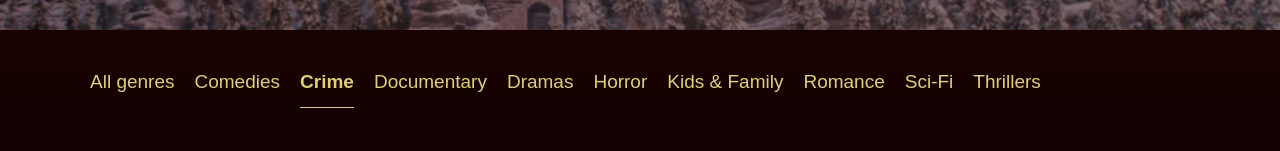
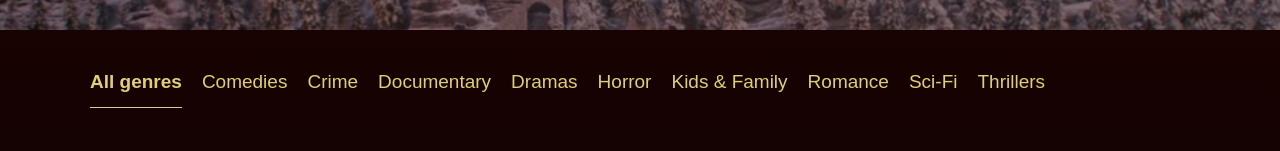
Before and after one commit to sylvan008/264575-what-to-watch-8, a React (Create React App) app in the folder project/: page / in a window 1280 px wide. Shown: the part 560-711 px from the top of the page. Built offline with nearby package versions, Linux system fonts and the light colour scheme.

Commit message:
Подключит redux в main-page

```diff
--- a/project/src/components/app/app.tsx
+++ b/project/src/components/app/app.tsx
@@ -14,12 +14,11 @@ const SIMILAR_MOVIE_COUNT = 4;
 
 function App(props: PropsType): JSX.Element {
   const {promo, films, reviews} = props;
-
   return (
     <BrowserRouter>
       <Switch>
         <Route exact path={AppRoute.Main}>
-          <MainPage promo={promo} films={films} />;
+          <MainPage promo={promo} />;
         </Route>
         <PrivateRoute
           exact
--- a/project/src/components/genres-list/genres-list.tsx
+++ b/project/src/components/genres-list/genres-list.tsx
@@ -1,8 +1,9 @@
+import {MouseEvent} from 'react';
 import {PropsType} from './types';
 
 const ACTIVE_CLASS = 'catalog__genres-item--active';
 
-function GenresList({genres, activeGenre}: PropsType): JSX.Element {
+function GenresList({genres, activeGenre, onChangeGenre}: PropsType): JSX.Element {
   return (
     <ul className="catalog__genres-list">
       {genres.map((genre) => (
@@ -10,7 +11,12 @@ function GenresList({genres, activeGenre}: PropsType): JSX.Element {
           className={['catalog__genres-item', genre === activeGenre ? ACTIVE_CLASS : ''].join(' ')}
           key={genre}
         >
-          <a href="#" className="catalog__genres-link">{genre}</a>
+          <a href="#" className="catalog__genres-link" onClick={(e: MouseEvent<HTMLAnchorElement>) => {
+            e.preventDefault();
+            onChangeGenre(genre);}}
+          >
+            {genre}
+          </a>
         </li>
       ))}
     </ul>
--- a/project/src/components/genres-list/types.ts
+++ b/project/src/components/genres-list/types.ts
@@ -3,4 +3,5 @@ import {Genres} from '../../utils/const';
 export type PropsType = {
   genres: Genres[],
   activeGenre: Genres,
+  onChangeGenre: (genre: Genres) => void;
 }
--- a/project/src/components/main-page/main-page.tsx
+++ b/project/src/components/main-page/main-page.tsx
@@ -1,13 +1,38 @@
 import {PropsType} from './types';
 import {Genres} from '../../utils/const';
+import {connect, ConnectedProps} from 'react-redux';
+import {Dispatch} from '@reduxjs/toolkit';
+import {State} from '../../types/state';
+import {Actions} from '../../types/action';
+import {setGenre} from '../../store/action';
 import GenresList from '../genres-list/genres-list';
 import FilmsList from '../films-list/films-list';
 import Footer from '../footer/footer';
 import Logo from '../logo/logo';
 import UserBlock from '../user-block/user-block';
 
-function MainPage(props: PropsType): JSX.Element {
-  const {promo, films} = props;
+function mapStateToProps({films, genre}: State) {
+  return {
+    films,
+    activeGenre: genre,
+  };
+}
+
+function mapDispatchToProps(dispatch: Dispatch<Actions>) {
+  return {
+    onChangeGenre(genre: Genres) {
+      dispatch(setGenre(genre));
+    },
+  };
+}
+
+const connector = connect(mapStateToProps, mapDispatchToProps);
+
+type PropsFormRedux = ConnectedProps<typeof connector>;
+type ConnectedComponentProps = PropsFormRedux & PropsType;
+
+function MainPage(props: ConnectedComponentProps): JSX.Element {
+  const {promo, films, activeGenre, onChangeGenre} = props;
   const genres = Object.values(Genres) as Genres[];
 
   return (
@@ -61,7 +86,7 @@ function MainPage(props: PropsType): JSX.Element {
         <section className="catalog">
           <h2 className="catalog__title visually-hidden">Catalog</h2>
 
-          <GenresList genres={genres} activeGenre={Genres.Crime} />
+          <GenresList genres={genres} activeGenre={activeGenre} onChangeGenre={onChangeGenre} />
 
           <FilmsList films={films} />
 
@@ -76,4 +101,5 @@ function MainPage(props: PropsType): JSX.Element {
   );
 }
 
-export default MainPage;
+export {MainPage};
+export default connector(MainPage);
--- a/project/src/components/main-page/types.ts
+++ b/project/src/components/main-page/types.ts
@@ -1,5 +1,3 @@
-import { Film } from '../../types/film';
-
 export type Promo = {
   name: string,
   genre: string,
@@ -8,5 +6,4 @@ export type Promo = {
 
 export type PropsType = {
   promo: Promo,
-  films: Film[],
 }
--- a/project/src/store/action.ts
+++ b/project/src/store/action.ts
@@ -1,7 +1,8 @@
 import {ActionType, SetFilmsAction, SetGenreAction} from '../types/action';
 import {Film} from '../types/film';
+import {Genres} from '../utils/const';
 
-function setGenre(genre: string): SetGenreAction {
+function setGenre(genre: Genres): SetGenreAction {
   return {
     type: ActionType.SetGenre,
     payload: genre,
--- a/project/src/store/reducer.ts
+++ b/project/src/store/reducer.ts
@@ -1,13 +1,14 @@
 import {State} from '../types/state';
 import {Actions, ActionType} from '../types/action';
 import {Genres} from '../utils/const';
+import {filmsMock} from '../mocks/film';
 
 const initialState = {
   genre: Genres.AllGenres,
-  films: [],
+  films: filmsMock,
 };
 
-export function reducer(state: State = initialState, action: Actions) {
+export function reducer(state: State = initialState, action: Actions): State {
   switch (action.type) {
     case ActionType.SetGenre:
       return {...state, genre: action.payload};
--- a/project/src/types/action.ts
+++ b/project/src/types/action.ts
@@ -1,4 +1,5 @@
 import {Film} from './film';
+import {Genres} from '../utils/const';
 
 export enum ActionType {
   SetGenre = 'app/set_genre',
@@ -7,7 +8,7 @@ export enum ActionType {
 
 export type SetGenreAction = {
   type: ActionType.SetGenre,
-  payload: string,
+  payload: Genres,
 }
 
 export type SetFilmsAction = {
--- a/project/src/types/state.ts
+++ b/project/src/types/state.ts
@@ -1,6 +1,7 @@
 import {Film} from './film';
+import {Genres} from '../utils/const';
 
 export type State = {
-  genre: string,
+  genre: Genres,
   films: Film[],
 }
```
